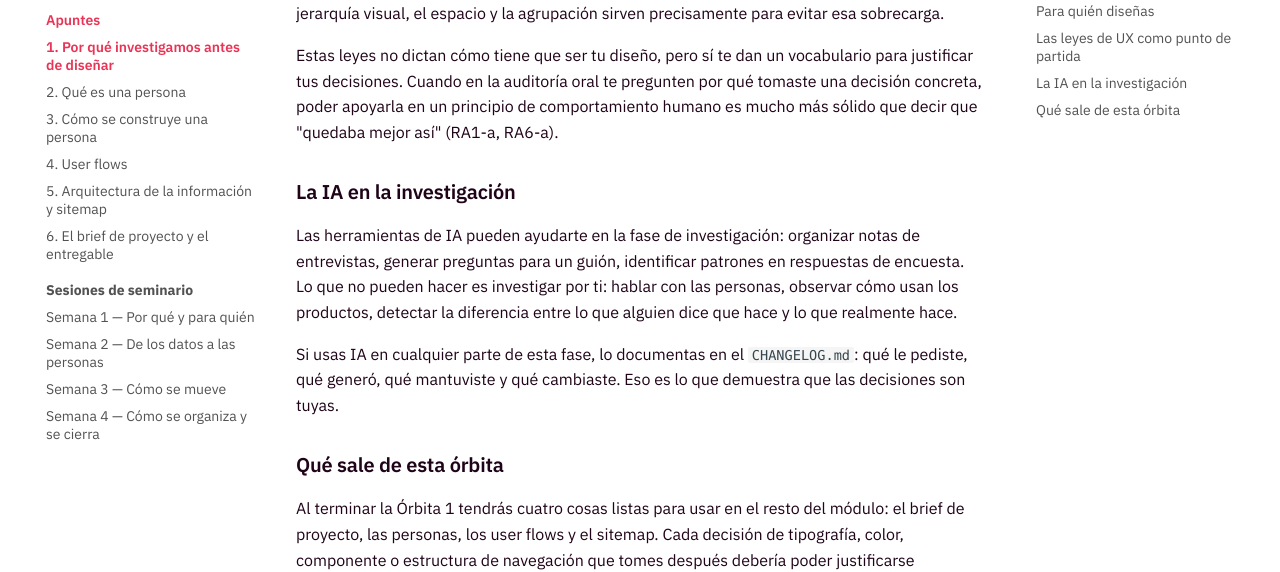
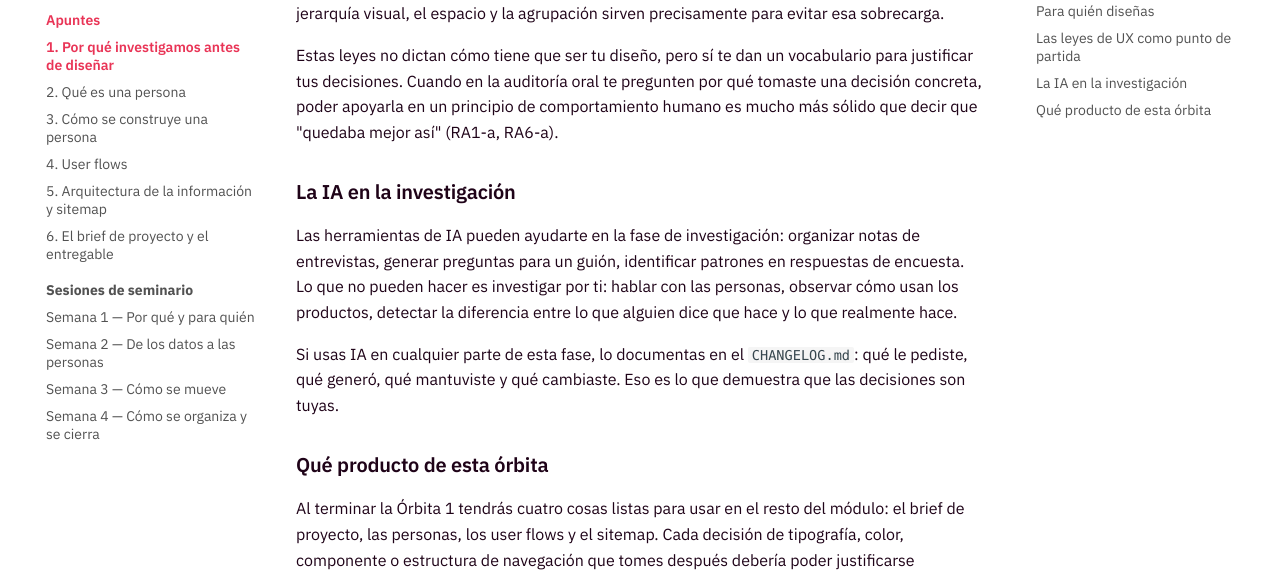
Before and after one commit to envasador/diseno-interfaces-web, an MkDocs documentation site: the page built from docs/orbitas/orbita1/01_por_que_investigamos.md, in a window 1280 px wide and 900 px high, scrolled down 1615 px. Shown: the part 233-805 px from the top of the window. Built offline with MkDocs 1.6.1 and Material for MkDocs 9.7.7, drawn with Linux system fonts in a browser that asks for light colours.

Commit message:
Curso 2026 | 2027 - Nuevas órbitas.

```diff
--- a/docs/orbitas/orbita1/01_por_que_investigamos.md
+++ b/docs/orbitas/orbita1/01_por_que_investigamos.md
@@ -42,6 +42,6 @@ Las herramientas de IA pueden ayudarte en la fase de investigación: organizar n
 
 Si usas IA en cualquier parte de esta fase, lo documentas en el `CHANGELOG.md`: qué le pediste, qué generó, qué mantuviste y qué cambiaste. Eso es lo que demuestra que las decisiones son tuyas.
 
-### Qué sale de esta órbita
+### Qué producto de esta órbita
 
 Al terminar la Órbita 1 tendrás cuatro cosas listas para usar en el resto del módulo: el brief de proyecto, las personas, los user flows y el sitemap. Cada decisión de tipografía, color, componente o estructura de navegación que tomes después debería poder justificarse señalando algo de lo que construiste aquí.
```
